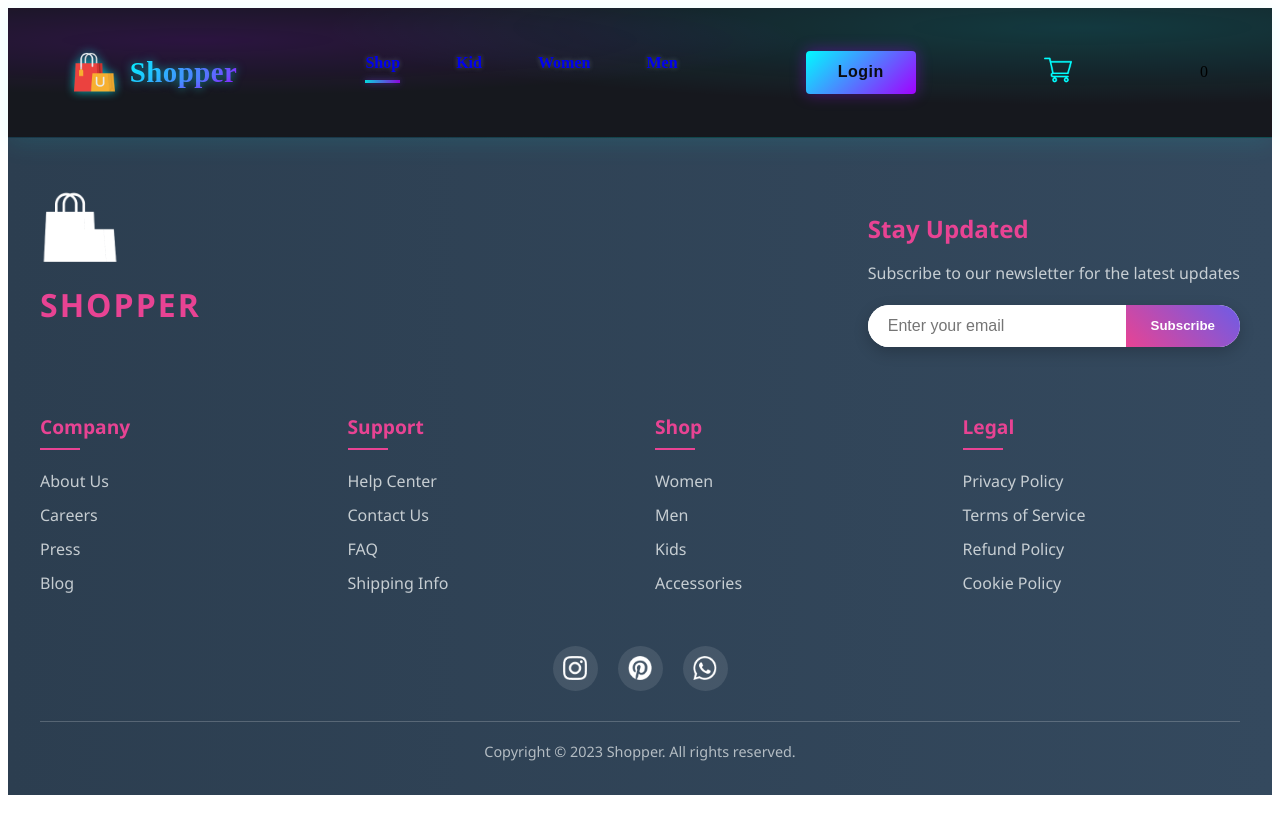
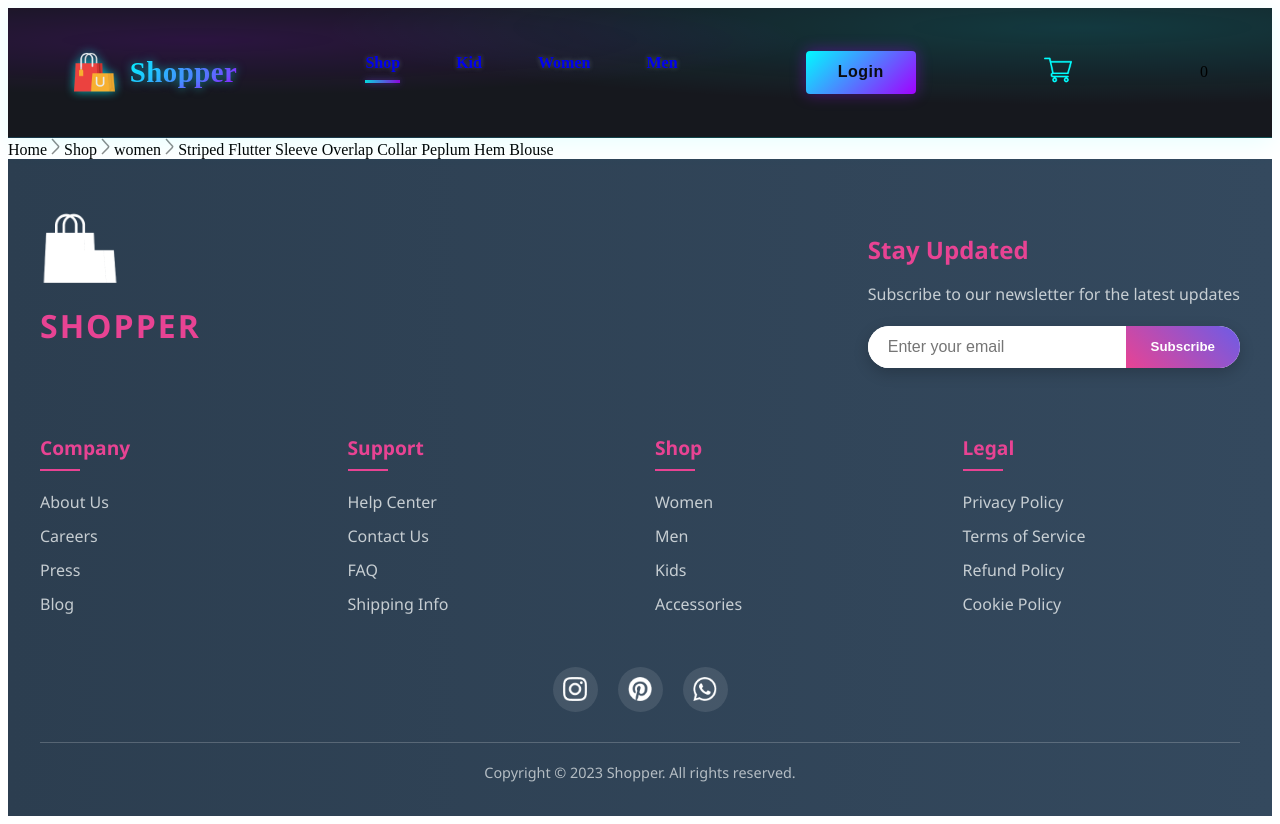
Before and after one commit to Muntahasiddique/Ecommerce_Mern, a React (Vite) app in the folder Frontend/: page /product/1 in a window 1280 px wide. Before the commit the page ends 803 px from the top, so only its background shows below. Built offline with nearby package versions, Linux system fonts and the light colour scheme.

Commit message:
Added BreadCrums

```diff
--- /dev/null
+++ b/Frontend/src/Components/BreadCrums/BreadCrums.jsx
@@ -0,0 +1,12 @@
+import  './BreadCrums.css'
+import arrow_icon from '../Assets/breadcrum_arrow.png'
+const BreadCrums = (props) => {
+    const {product} = props
+  return (
+    <div className='BreadCrums' >
+      Home <img src={arrow_icon} alt="" /> Shop <img src={arrow_icon} alt="" /> {product.category} <img src={arrow_icon} alt="" /> {product.name}
+    </div>
+  )
+}
+
+export default BreadCrums
--- a/Frontend/src/Components/Item/Item.jsx
+++ b/Frontend/src/Components/Item/Item.jsx
@@ -1,9 +1,11 @@
 import './Item.css'
-
+import { Link } from 'react-router-dom'
 const Item = (props) => {
   return (
     <div className='item' >
-      <img src={props.image} alt="" />
+     <Link to={`/product/${props.id}`} >
+     <img src={props.image} alt="" />
+     </Link>
       <p>{props.name}</p>
       <div className="item-prices">
         <div className="item-price-new">
--- a/Frontend/src/Pages/Product.jsx
+++ b/Frontend/src/Pages/Product.jsx
@@ -1,11 +1,15 @@
 import React, { useContext } from 'react'
 import { ShopContext } from '../Context/ShopContext'
+import { useParams } from 'react-router-dom'
+import BreadCrums from '../Components/BreadCrums/BreadCrums'
 
 const Product = () => {
   const {all_product} = useContext(ShopContext)
+  const {productId} = useParams();
+  const product = all_product.find((e) => e.id === Number(productId))
   return (
     <div>
-
+      <BreadCrums  product = {product} />
     </div>
   )
 }
```
Also changed, not shown: Frontend/src/Components/BreadCrums/BreadCrums.css (added).
